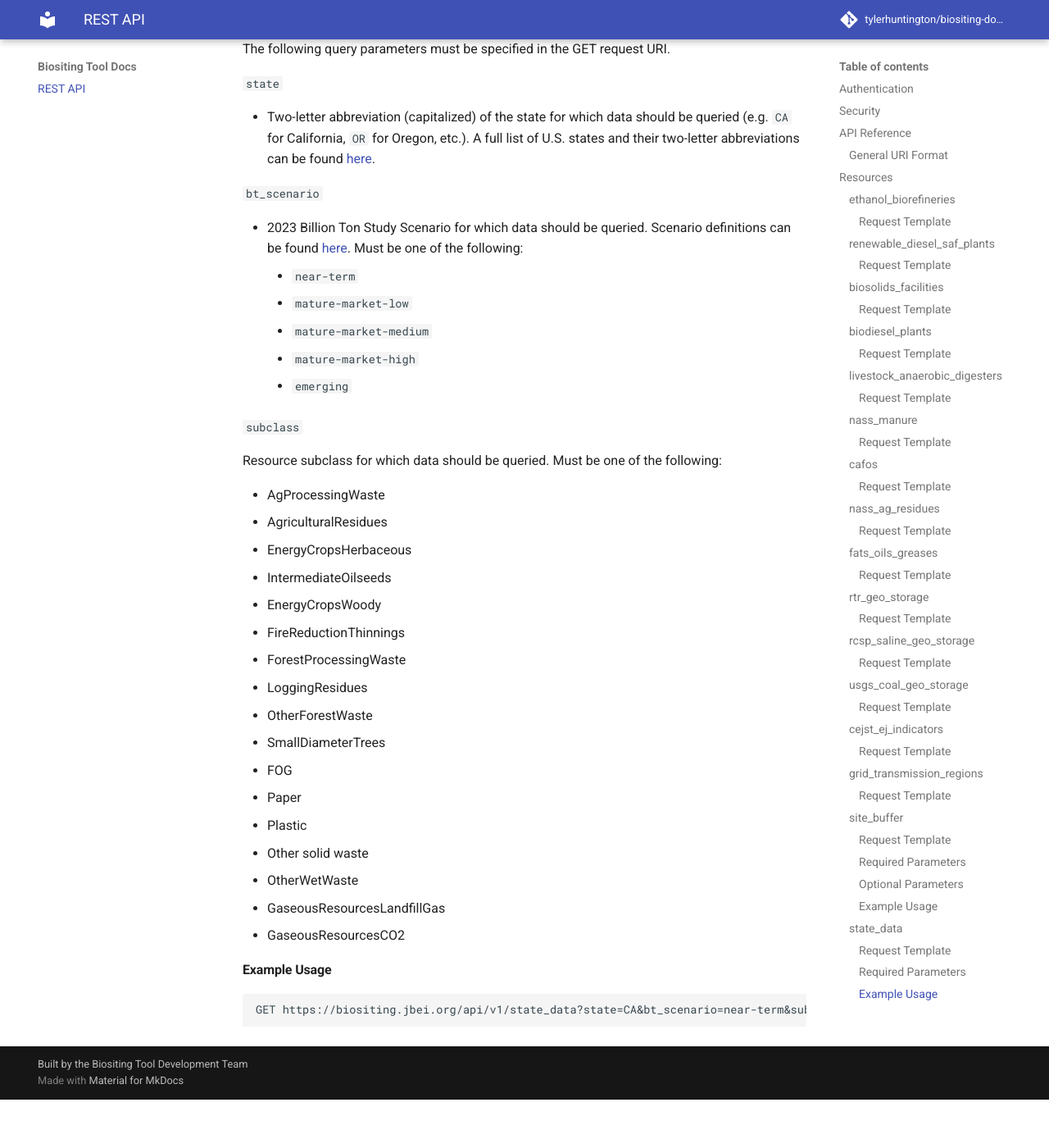
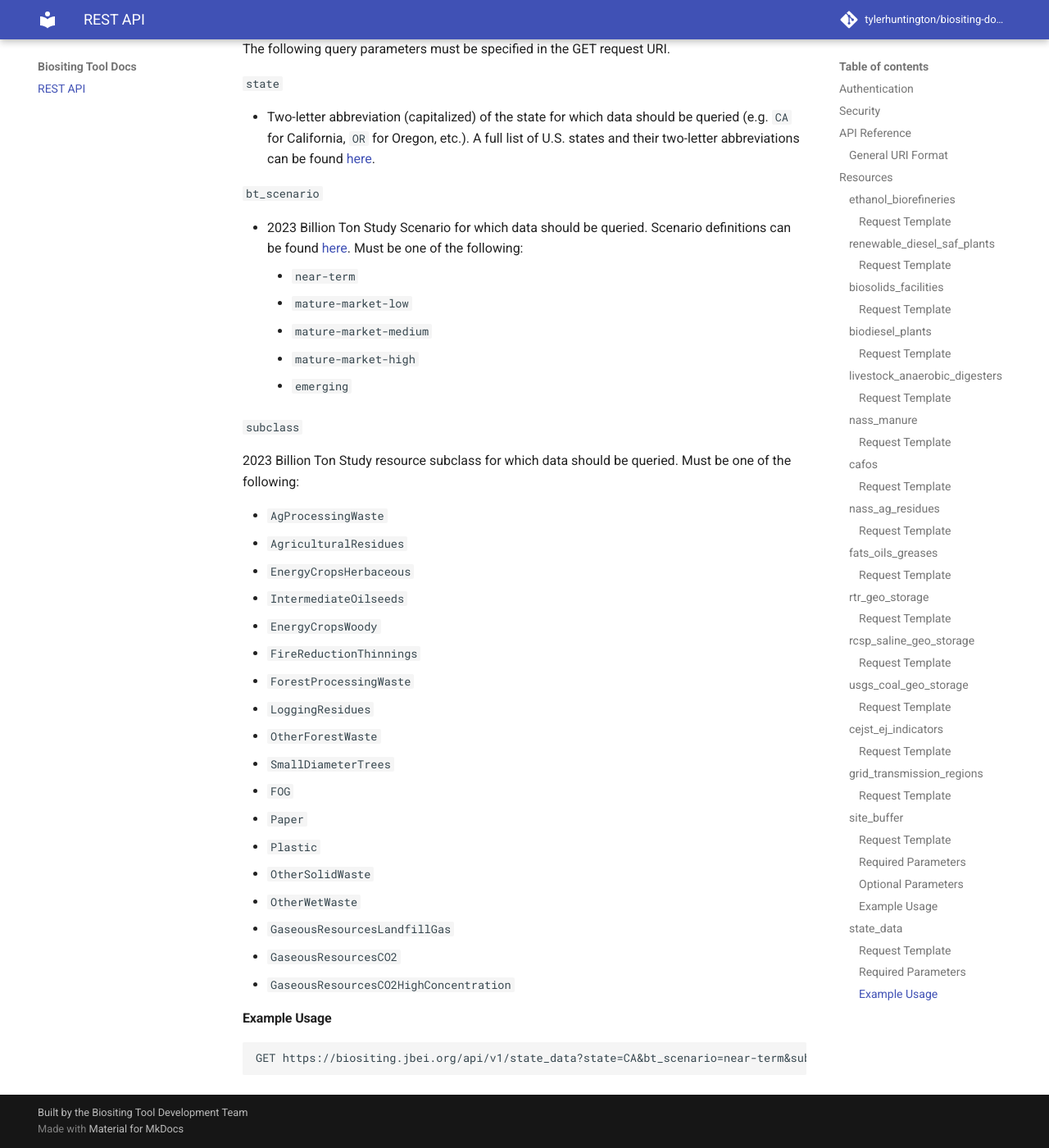
Before and after one commit to tylerhuntington/biositing-docs, an MkDocs documentation site: the page built from docs/user-guide/rest-api.md, in a window 1280 px wide and 1400 px high, scrolled down 5581 px. Shown: the whole window at 82% size. Built offline with MkDocs 1.6.1 and Material for MkDocs 9.7.7, drawn with Linux system fonts in a browser that asks for light colours; comment, search, counter and statistics services are not loaded; before the commit the page ends 6922 px from its top, so only the background shows below that.

```diff
--- a/docs/user-guide/rest-api.md
+++ b/docs/user-guide/rest-api.md
@@ -384,25 +384,26 @@ The following query parameters must be specified in the GET request URI.
 
 `subclass`
 
-Resource subclass for which data should be queried. Must be one of the following:
+2023 Billion Ton Study resource subclass for which data should be queried. Must be one of the following:
 
-- AgProcessingWaste
-- AgriculturalResidues
-- EnergyCropsHerbaceous
-- IntermediateOilseeds
-- EnergyCropsWoody
-- FireReductionThinnings
-- ForestProcessingWaste
-- LoggingResidues
-- OtherForestWaste
-- SmallDiameterTrees
-- FOG
-- Paper
-- Plastic
-- Other solid waste
-- OtherWetWaste
-- GaseousResourcesLandfillGas
-- GaseousResourcesCO2
+- `AgProcessingWaste`
+- `AgriculturalResidues`
+- `EnergyCropsHerbaceous`
+- `IntermediateOilseeds`
+- `EnergyCropsWoody`
+- `FireReductionThinnings`
+- `ForestProcessingWaste`
+- `LoggingResidues`
+- `OtherForestWaste`
+- `SmallDiameterTrees`
+- `FOG`
+- `Paper`
+- `Plastic`
+- `OtherSolidWaste`
+- `OtherWetWaste`
+- `GaseousResourcesLandfillGas`
+- `GaseousResourcesCO2`
+- `GaseousResourcesCO2HighConcentration`
 
 [//]: # (Intermediate oilseeds)
 
```
